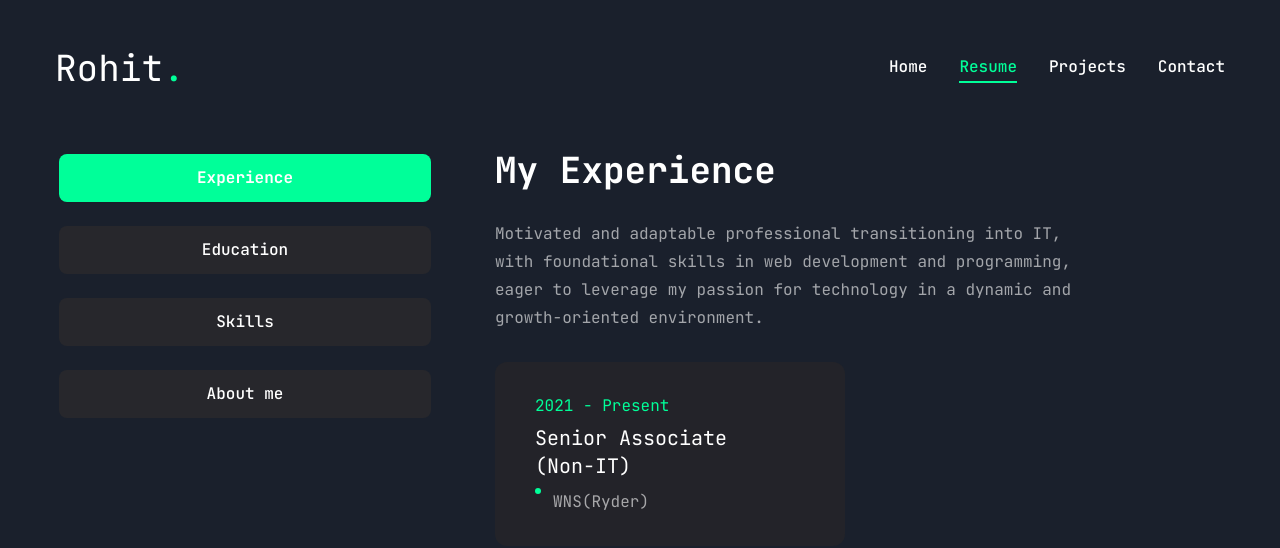
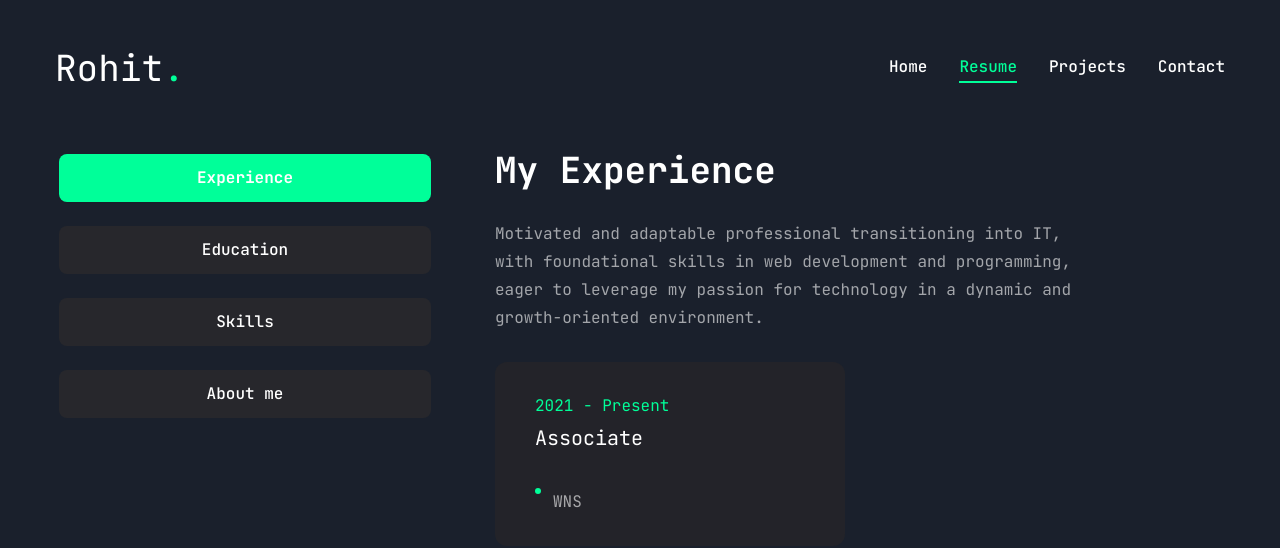
Before and after one commit to RMDcode/Portfolio, a Next.js app: page /resume in a window 1280 px wide. Shown: the top 548 px of the page. Built offline with nearby package versions, Linux system fonts and the light colour scheme.

Commit message:
updated commit

```diff
--- a/app/resume/page.jsx
+++ b/app/resume/page.jsx
@@ -55,8 +55,8 @@ const experince ={
   'Motivated and adaptable professional transitioning into IT, with foundational skills in web development and programming, eager to leverage my passion for technology in a dynamic and growth-oriented environment.',
   items: [
     {
-      company: "WNS(Ryder)",
-      position: "Senior Associate (Non-IT)",
+      company: "WNS",
+      position: "Associate",
       duration: "2021 - Present",
     },
   ],
--- a/components/Stats.jsx
+++ b/components/Stats.jsx
@@ -3,10 +3,10 @@
 import Countup from "react-countup";
 
 const stats=[
-    {
+    /*{
         num: 0,
         text: "Years of experince",
-    },
+    },*/
     {
         num: 5,
         text: "Projects Completed",
```
